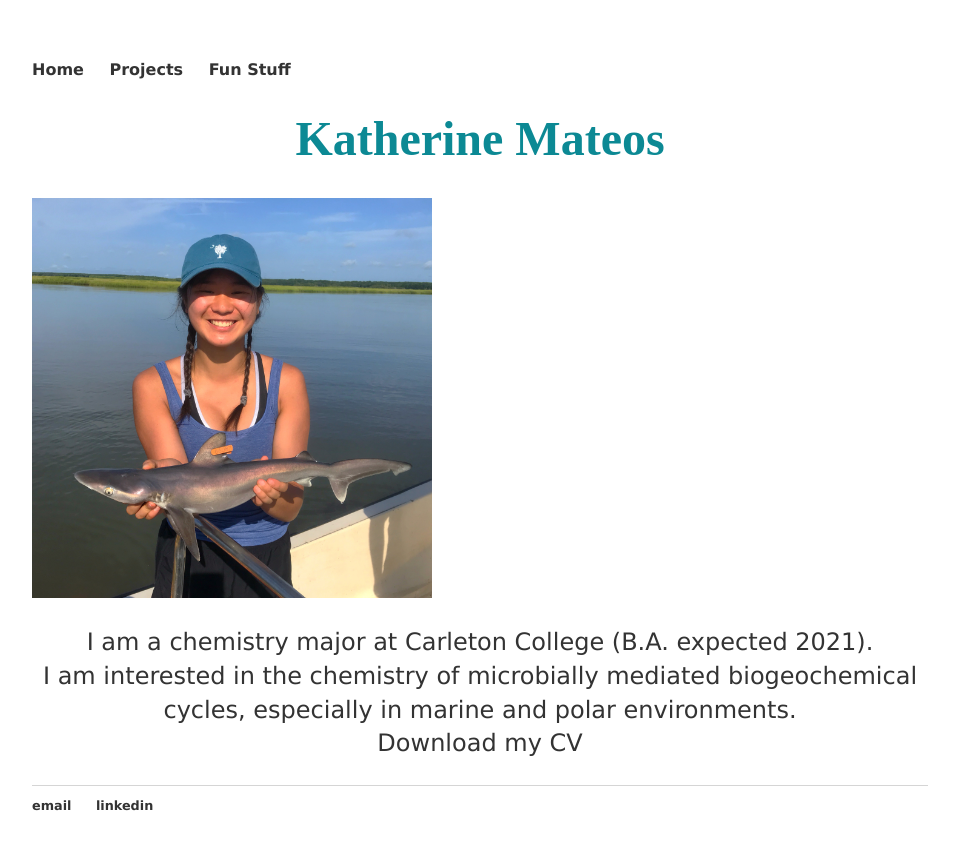
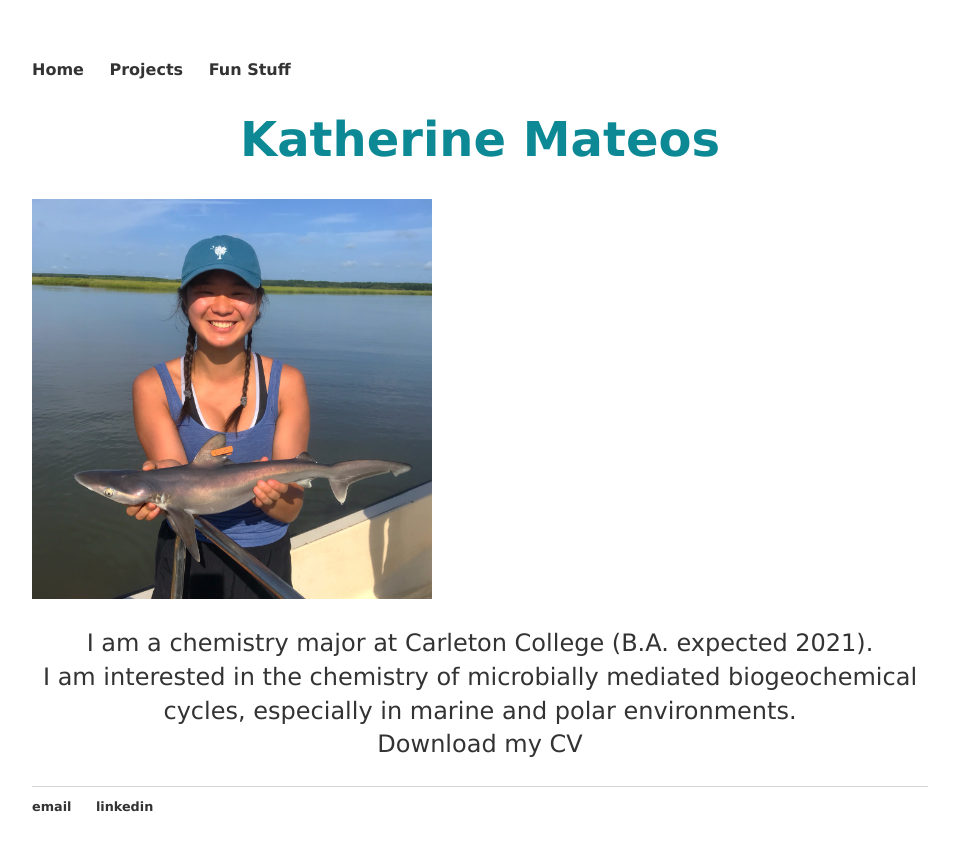
Before and after one commit to kcmateos/kcmateos.github.io, a Jekyll site: the page index.html, which Jekyll copies as it is, in a window 1280 px wide. Shown: the top 851 px of the page, without its empty margins (160-1119 px from the left). Built offline with Jekyll 4.4.1, drawn with Linux system fonts in a browser that asks for light colours.

Commit message:
Update main.css

```diff
--- a/css/main.css
+++ b/css/main.css
@@ -24,7 +24,7 @@ a:hover {
 }
 h1 {
     font-size: 3em;
-    font-family:'Gilda Display';
+    font-family:'Verdana', 'Geneva', 'Helvetica', 'Arial', 'sans-serif';
     color: rgb(12, 137, 148);
 }
 h2 {
```
